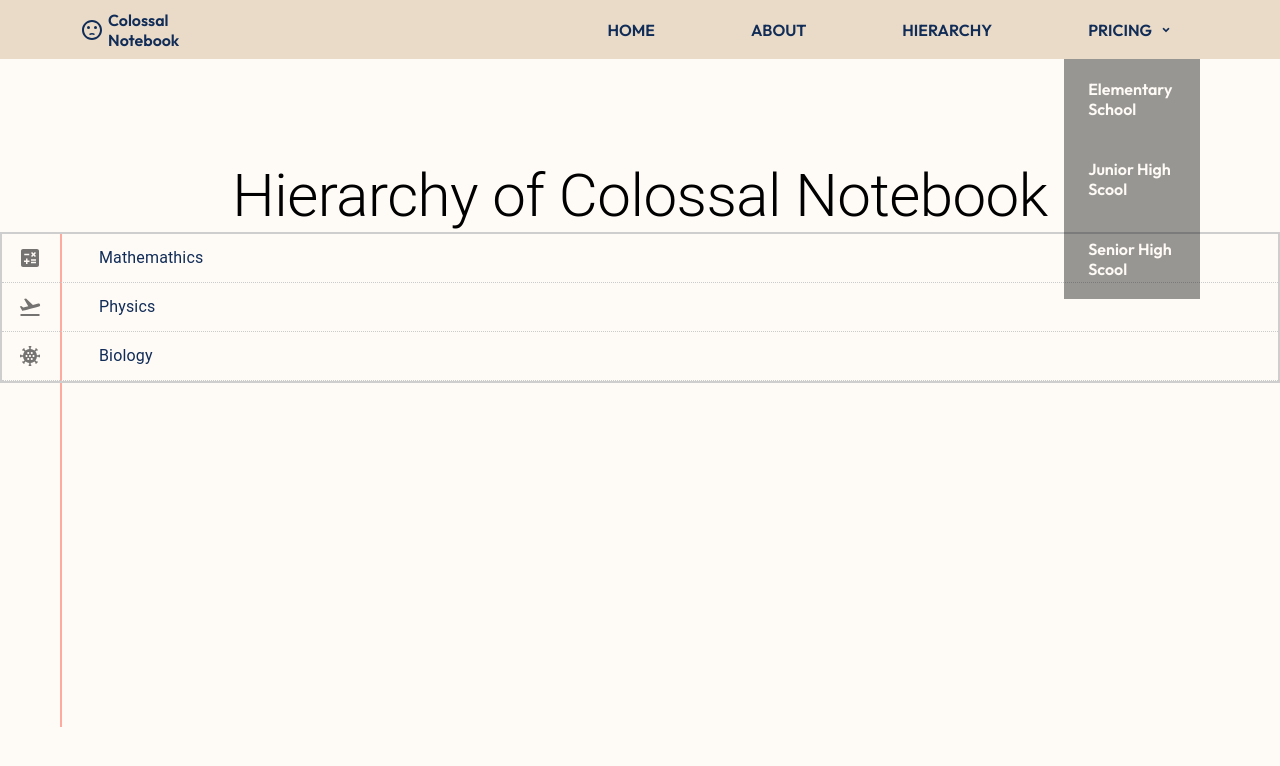
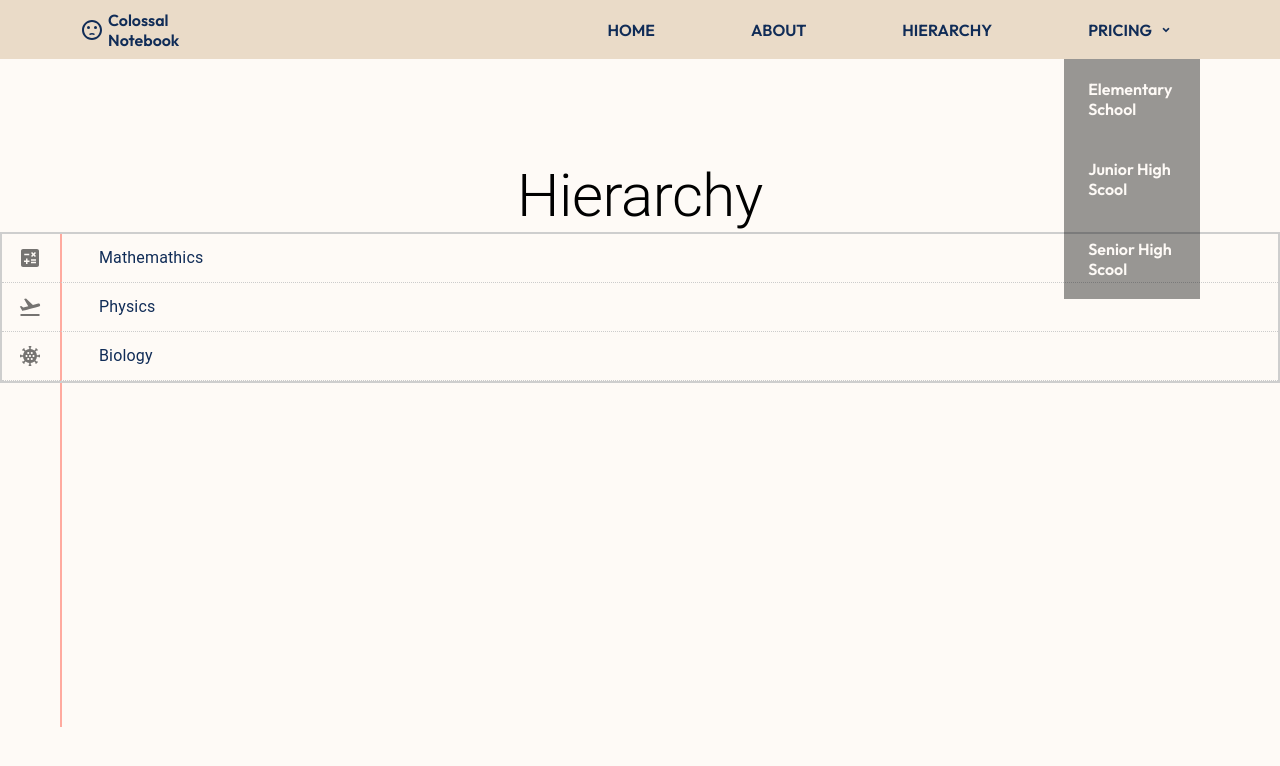
Before and after one commit to Benedict02/caniarc, a React (Vite) app: page /ColossalNotebook/hierarchy in a window 1280 px wide. Shown: the top 766 px of the page. Built offline with nearby package versions, Linux system fonts and the light colour scheme.

Commit message:
changed the title

```diff
--- a/src/pages/Hierarchy.jsx
+++ b/src/pages/Hierarchy.jsx
@@ -46,7 +46,7 @@ const Hierarchy = () => {
                 justifyContent: "center",
               }}
             >
-              Hierarchy of Colossal Notebook
+              Hierarchy
             </Typography>
           </Stack>
           <Stack>
```
